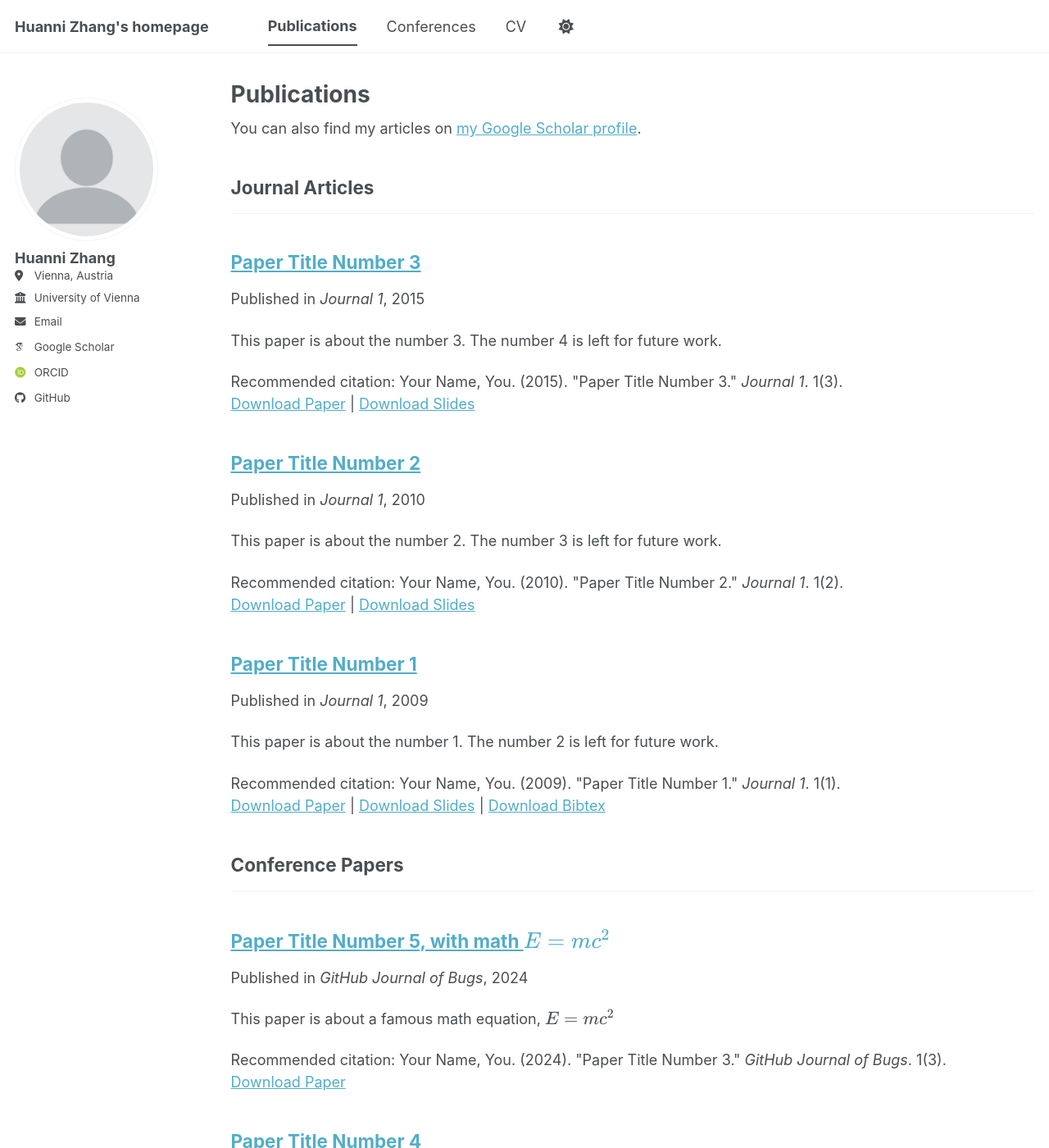
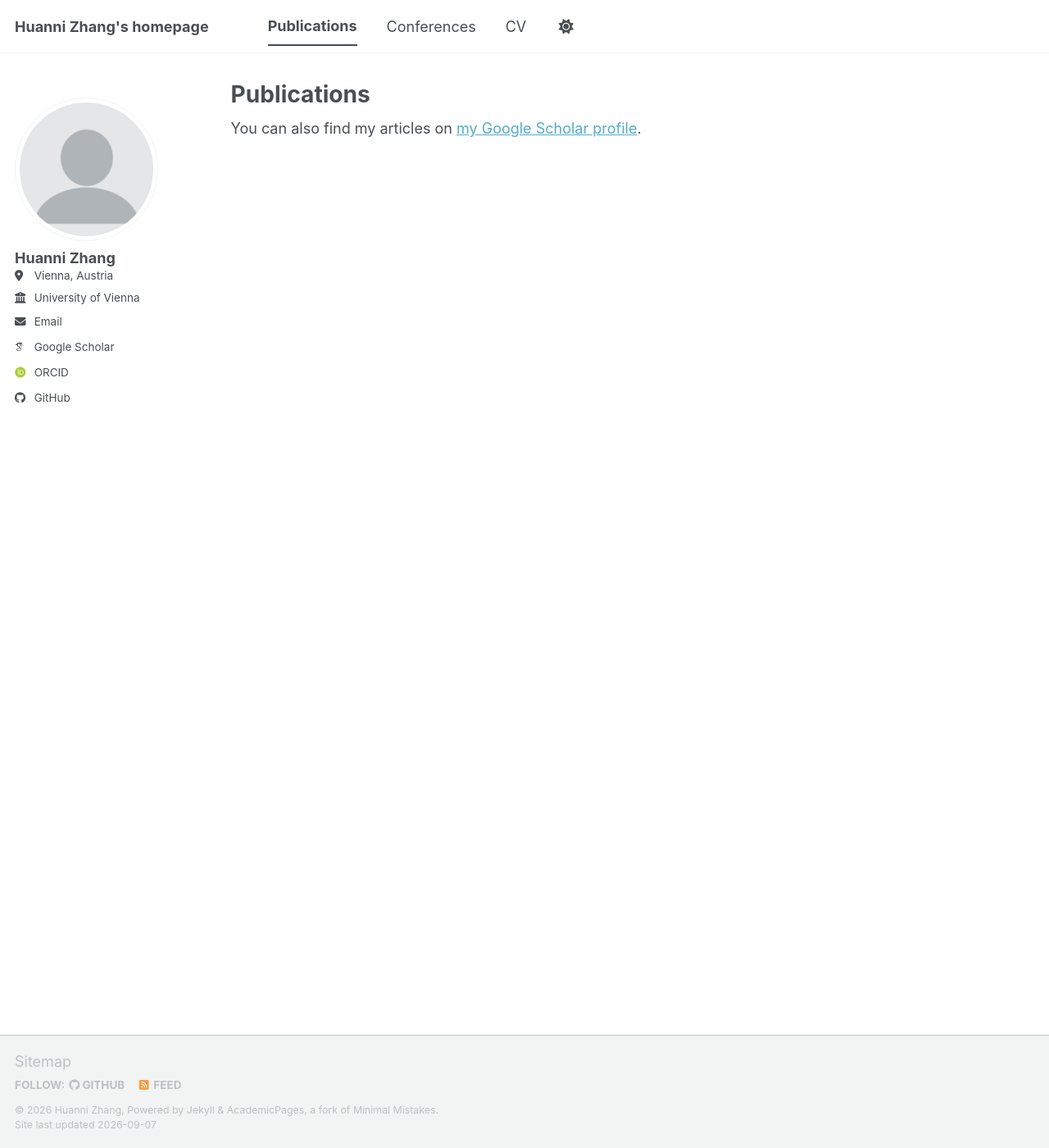
Before and after one commit to Huanni05/Huanni05.github.io, a Jekyll site: the page built from _pages/publications.html, in a window 1280 px wide and 1400 px high. Shown: the whole window at 82% size. Built offline with Jekyll 4.4.1, drawn with Linux system fonts in a browser that asks for light colours; some web fonts are replaced; a script bundle is joined from its source files by our own code; library files that are not in the unit come from our copies; some of the changed text lies outside the part shown.

Commit message:
update info

```diff
--- a/_publications/2009-10-01-paper-title-number-1.md
+++ /dev/null
@@ -1,14 +0,0 @@
----
-title: "Paper Title Number 1"
-collection: publications
-category: manuscripts
-permalink: /publication/2009-10-01-paper-title-number-1
-excerpt: 'This paper is about the number 1. The number 2 is left for future work.'
-date: 2009-10-01
-venue: 'Journal 1'
-slidesurl: 'https://academicpages.github.io/files/slides1.pdf'
-paperurl: 'https://academicpages.github.io/files/paper1.pdf'
-bibtexurl: 'https://academicpages.github.io/files/bibtex1.bib'
-citation: 'Your Name, You. (2009). &quot;Paper Title Number 1.&quot; <i>Journal 1</i>. 1(1).'
----
-The contents above will be part of a list of publications, if the user clicks the link for the publication than the contents of section will be rendered as a full page, allowing you to provide more information about the paper for the reader. When publications are displayed as a single page, the contents of the above "citation" field will automatically be included below this section in a smaller font.
--- a/_publications/2010-10-01-paper-title-number-2.md
+++ /dev/null
@@ -1,14 +0,0 @@
----
-title: "Paper Title Number 2"
-collection: publications
-category: manuscripts
-permalink: /publication/2010-10-01-paper-title-number-2
-excerpt: 'This paper is about the number 2. The number 3 is left for future work.'
-date: 2010-10-01
-venue: 'Journal 1'
-slidesurl: 'https://academicpages.github.io/files/slides2.pdf'
-paperurl: 'https://academicpages.github.io/files/paper2.pdf'
-citation: 'Your Name, You. (2010). &quot;Paper Title Number 2.&quot; <i>Journal 1</i>. 1(2).'
----
-
-The contents above will be part of a list of publications, if the user clicks the link for the publication than the contents of section will be rendered as a full page, allowing you to provide more information about the paper for the reader. When publications are displayed as a single page, the contents of the above "citation" field will automatically be included below this section in a smaller font.
--- a/_publications/2015-10-01-paper-title-number-3.md
+++ /dev/null
@@ -1,14 +0,0 @@
----
-title: "Paper Title Number 3"
-collection: publications
-category: manuscripts
-permalink: /publication/2015-10-01-paper-title-number-3
-excerpt: 'This paper is about the number 3. The number 4 is left for future work.'
-date: 2015-10-01
-venue: 'Journal 1'
-slidesurl: 'https://academicpages.github.io/files/slides3.pdf'
-paperurl: 'https://academicpages.github.io/files/paper3.pdf'
-citation: 'Your Name, You. (2015). &quot;Paper Title Number 3.&quot; <i>Journal 1</i>. 1(3).'
----
-
-The contents above will be part of a list of publications, if the user clicks the link for the publication than the contents of section will be rendered as a full page, allowing you to provide more information about the paper for the reader. When publications are displayed as a single page, the contents of the above "citation" field will automatically be included below this section in a smaller font.
--- a/_publications/2025-06-08-paper-title-number-5.md
+++ /dev/null
@@ -1,13 +0,0 @@
----
-title: "Paper Title Number 5, with math $$E=mc^2$$"
-collection: publications
-category: conferences
-permalink: /publication/2024-02-17-paper-title-number-4
-excerpt: 'This paper is about a famous math equation, $$E=mc^2$$'
-date: 2024-02-17
-venue: 'GitHub Journal of Bugs'
-paperurl: 'https://academicpages.github.io/files/paper3.pdf'
-citation: 'Your Name, You. (2024). &quot;Paper Title Number 3.&quot; <i>GitHub Journal of Bugs</i>. 1(3).'
----
-
-Using [MathJax](https://www.mathjax.org/) in the description is supported - $$E=mc^2$$ - however, the use must be mindful that the default delimiters are `$$...$$` and `\\[...\\]` which differs from the `$...$` that is typically expected.
```
Also changed, not shown: _pages/about.md (+11 -9 lines), _publications/2024-02-17-paper-title-number-4.md (deleted, +0 -13 lines).
